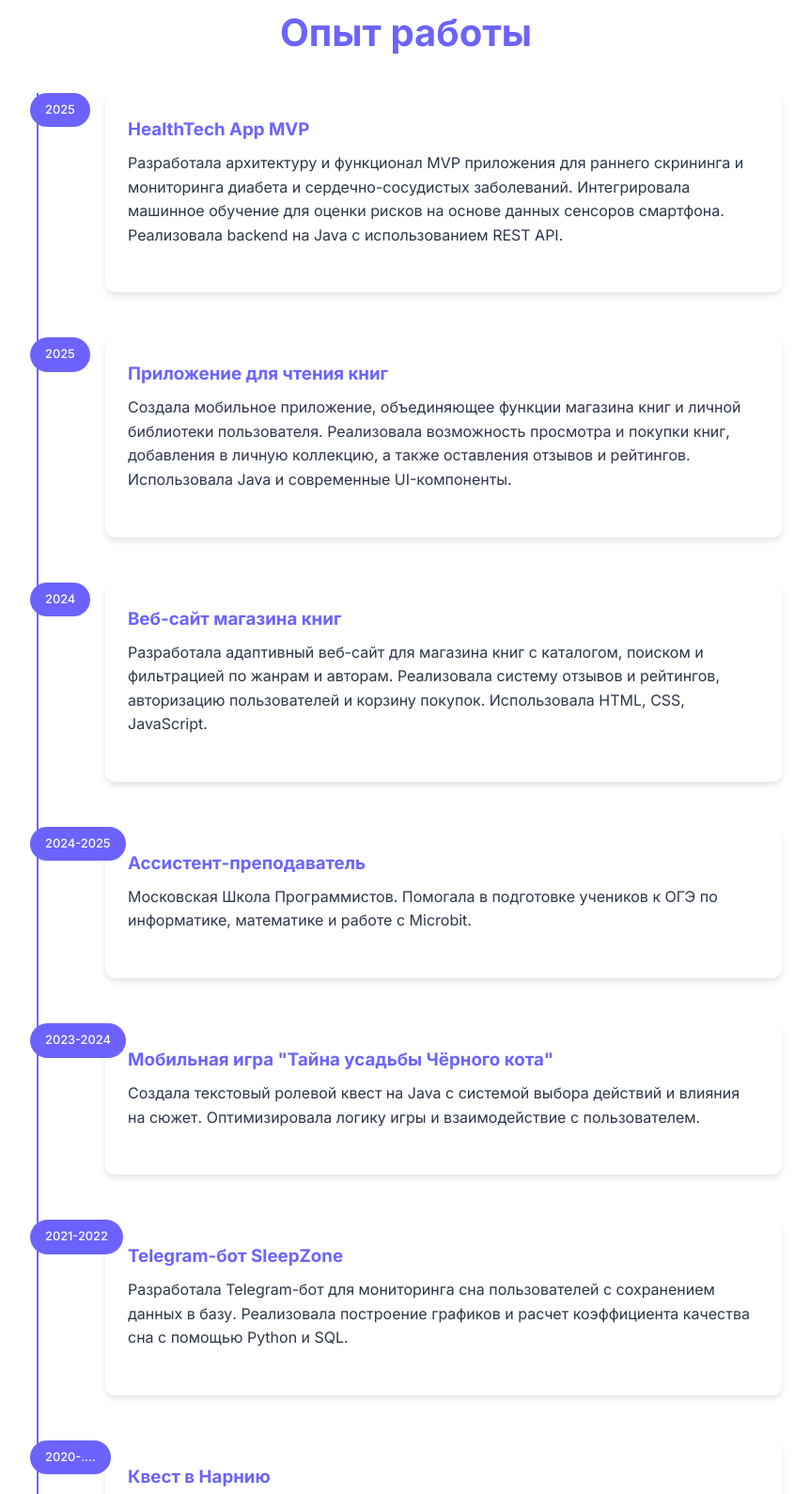
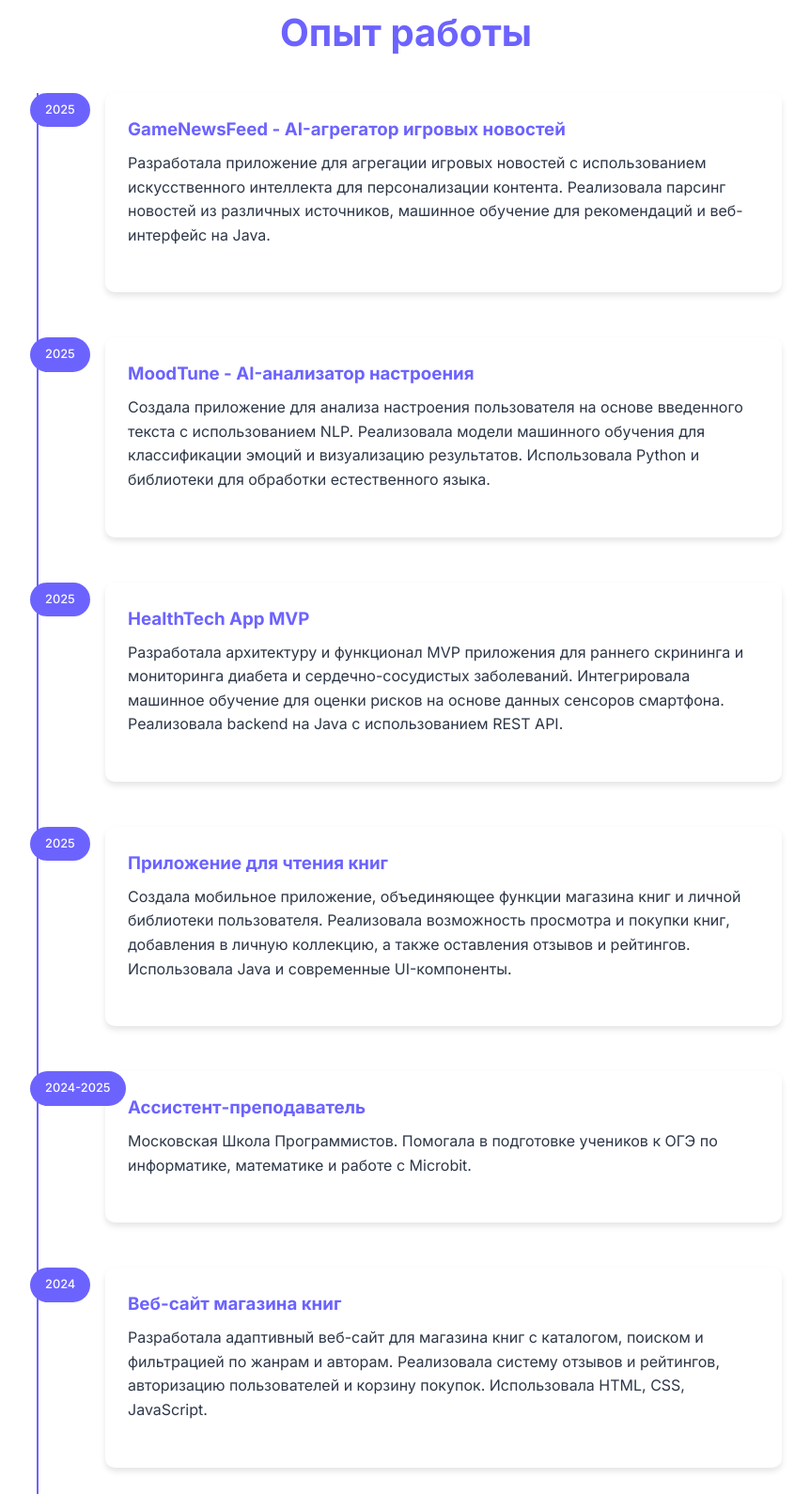
Before and after one commit to dariythe6th/resume, a plain HTML site: page index.html in a window 1280 px wide. Shown: the part 1333-2923 px from the top of the page at 94% size, without its empty margins (208-1070 px from the left). Drawn offline with Linux system fonts and the light colour scheme.

Commit message:
Update timeline entries with new projects and roles

```diff
--- a/index.html
+++ b/index.html
@@ -63,6 +63,28 @@
           <div class="timeline-item">
             <div class="timeline-date">2025</div>
             <div class="timeline-content">
+              <h3 data-ru="GameNewsFeed - AI-агрегатор игровых новостей" data-en="GameNewsFeed - AI Game News Aggregator">GameNewsFeed - AI-агрегатор игровых новостей</h3>
+              <p data-ru="Разработала приложение для агрегации игровых новостей с использованием искусственного интеллекта для персонализации контента. Реализовала парсинг новостей из различных источников, машинное обучение для рекомендаций и веб-интерфейс на Java."
+                 data-en="Developed a game news aggregation application using artificial intelligence for content personalization. Implemented news parsing from various sources, machine learning for recommendations, and a web interface in Java.">
+                Разработала приложение для агрегации игровых новостей с использованием искусственного интеллекта для персонализации контента. Реализовала парсинг новостей из различных источников, машинное обучение для рекомендаций и веб-интерфейс на Java.
+              </p>
+            </div>
+          </div>
+
+          <div class="timeline-item">
+            <div class="timeline-date">2025</div>
+            <div class="timeline-content">
+              <h3 data-ru="MoodTune - AI-анализатор настроения" data-en="MoodTune - AI Mood Analyzer">MoodTune - AI-анализатор настроения</h3>
+              <p data-ru="Создала приложение для анализа настроения пользователя на основе введенного текста с использованием NLP. Реализовала модели машинного обучения для классификации эмоций и визуализацию результатов. Использовала Python и библиотеки для обработки естественного языка."
+                 data-en="Created an app for analyzing user mood based on input text using NLP. Implemented machine learning models for emotion classification and results visualization. Used Python and natural language processing libraries.">
+                Создала приложение для анализа настроения пользователя на основе введенного текста с использованием NLP. Реализовала модели машинного обучения для классификации эмоций и визуализацию результатов. Использовала Python и библиотеки для обработки естественного языка.
+              </p>
+            </div>
+          </div>
+
+          <div class="timeline-item">
+            <div class="timeline-date">2025</div>
+            <div class="timeline-content">
               <h3 data-ru="Разработчик HealthTech App MVP" data-en="HealthTech App MVP Developer">HealthTech App MVP</h3>
               <p data-ru="Разработала архитектуру и функционал MVP приложения для раннего скрининга и мониторинга диабета и сердечно-сосудистых заболеваний. Интегрировала машинное обучение для оценки рисков на основе данных сенсоров смартфона. Реализовала backend на Java с использованием REST API."
                  data-en="Developed the architecture and functionality of an MVP application for early screening and monitoring of diabetes and cardiovascular diseases. Integrated machine learning for risk assessment based on smartphone sensor data. Implemented backend in Java using REST API.">
@@ -83,23 +105,23 @@
           </div>
 
           <div class="timeline-item">
+            <div class="timeline-date">2024-2025</div>
+            <div class="timeline-content">
+              <h3 data-ru="Ассистент-преподаватель" data-en="Teaching Assistant">Ассистент-преподаватель</h3>
+              <p data-ru="Московская Школа Программистов. Помогала в подготовке учеников к ОГЭ по информатике, математике и работе с Microbit."
+                 data-en="Moscow School of Programmers. Assisted in preparing students for the OGE in computer science, mathematics, and working with Microbit.">
+                Московская Школа Программистов. Помогала в подготовке учеников к ОГЭ по информатике, математике и работе с Microbit.
+              </p>
+            </div>
+          </div>
+
+          <div class="timeline-item">
             <div class="timeline-date">2024</div>
             <div class="timeline-content">
               <h3 data-ru="Разработчик веб-сайта магазина книг" data-en="Bookstore Website Developer">Веб-сайт магазина книг</h3>
               <p data-ru="Разработала адаптивный веб-сайт для магазина книг с каталогом, поиском и фильтрацией по жанрам и авторам. Реализовала систему отзывов и рейтингов, авторизацию пользователей и корзину покупок. Использовала HTML, CSS, JavaScript."
                  data-en="Developed a responsive bookstore website with catalog, search, and genre/author filtering. Implemented review/rating system, user authentication, and shopping cart. Used HTML, CSS, JavaScript.">
                 Разработала адаптивный веб-сайт для магазина книг с каталогом, поиском и фильтрацией по жанрам и авторам. Реализовала систему отзывов и рейтингов, авторизацию пользователей и корзину покупок. Использовала HTML, CSS, JavaScript.
-              </p>
-            </div>
-          </div>
-
-          <div class="timeline-item">
-            <div class="timeline-date">2024-2025</div>
-            <div class="timeline-content">
-              <h3 data-ru="Ассистент-преподаватель" data-en="Teaching Assistant">Ассистент-преподаватель</h3>
-              <p data-ru="Московская Школа Программистов. Помогала в подготовке учеников к ОГЭ по информатике, математике и работе с Microbit."
-                 data-en="Moscow School of Programmers. Assisted in preparing students for the OGE in computer science, mathematics, and working with Microbit.">
-                Московская Школа Программистов. Помогала в подготовке учеников к ОГЭ по информатике, математике и работе с Microbit.
               </p>
             </div>
           </div>
```
